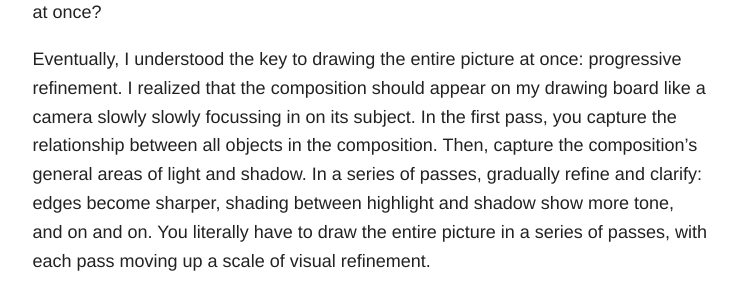
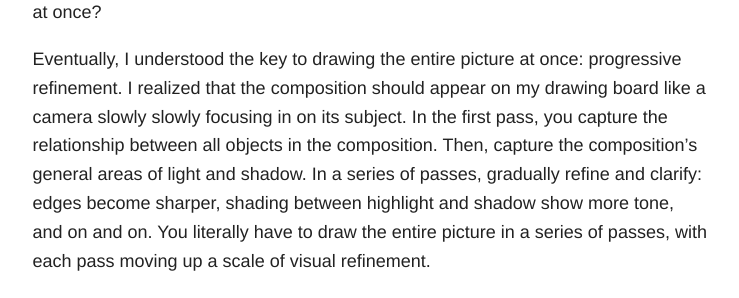
Before and after one commit to andrewliebchen/a12n, a Jekyll site: the page built from _posts/2014-04-01-drawing-the-whole-picture-at-once.md, in a window 1280 px wide and 1274 px high. Shown: the part 278-576 px from the top of the window, without its empty margins (270-1009 px from the left). Built offline with Jekyll 4.4.1, drawn with Linux system fonts in a browser that asks for light colours; Markdown is read by kramdown in place of the engine named in the settings.

Commit message:
Sepll check

```diff
--- a/_posts/2014-04-01-drawing-the-whole-picture-at-once.md
+++ b/_posts/2014-04-01-drawing-the-whole-picture-at-once.md
@@ -5,7 +5,7 @@ changelog: "Inital set up, including installing Jekyll, basic HTML and CSS, and
 ---
 I took a figure drawing class my freshman year in college. The instructor had a mantra, "draw the entire picture at once!" He said it over and over, and it took me a long time to understand what he meant. How is it possible to draw the entire picture at once?
 
-Eventually, I understood the key to drawing the entire picture at once: progressive refinement. I realized that the composition should appear on my drawing board like a camera slowly slowly focussing in on its subject. In the first pass, you capture the relationship between all objects in the composition. Then, capture the composition's general areas of light and shadow. In a series of passes, gradually refine and clarify: edges become sharper, shading between highlight and shadow show more tone, and on and on. You literally have to draw the entire picture in a series of passes, with each pass moving up a scale of visual refinement.
+Eventually, I understood the key to drawing the entire picture at once: progressive refinement. I realized that the composition should appear on my drawing board like a camera slowly slowly focusing in on its subject. In the first pass, you capture the relationship between all objects in the composition. Then, capture the composition's general areas of light and shadow. In a series of passes, gradually refine and clarify: edges become sharper, shading between highlight and shadow show more tone, and on and on. You literally have to draw the entire picture in a series of passes, with each pass moving up a scale of visual refinement.
 
 Frank Chimero's [introductory post](http://frankchimero.com/blog/make-it-homely/) on his new website describes his desire to have his website seem "homely." He draws a lot of comparisons to architects building their own homes (he mentions the [Eames](https://www.youtube.com/watch?v=0fKBhvDjuy0) and their [Case Study House](http://www.archdaily.com/66302/ad-classics-eames-house-charles-and-ray-eames/) particularly). The thing he's missing is that works of architecture are not sprung fully formed from the architects mind to that vacant lot down the street, complete with a certificate of occupancy. Buildings are built. In front of everyone.
 
```
Also changed, not shown: _posts/2014-04-14-the-farnsworth-house.md (+2 -2 lines), _posts/2014-06-14-as-little-as-possible.md (+1 -1 lines).
